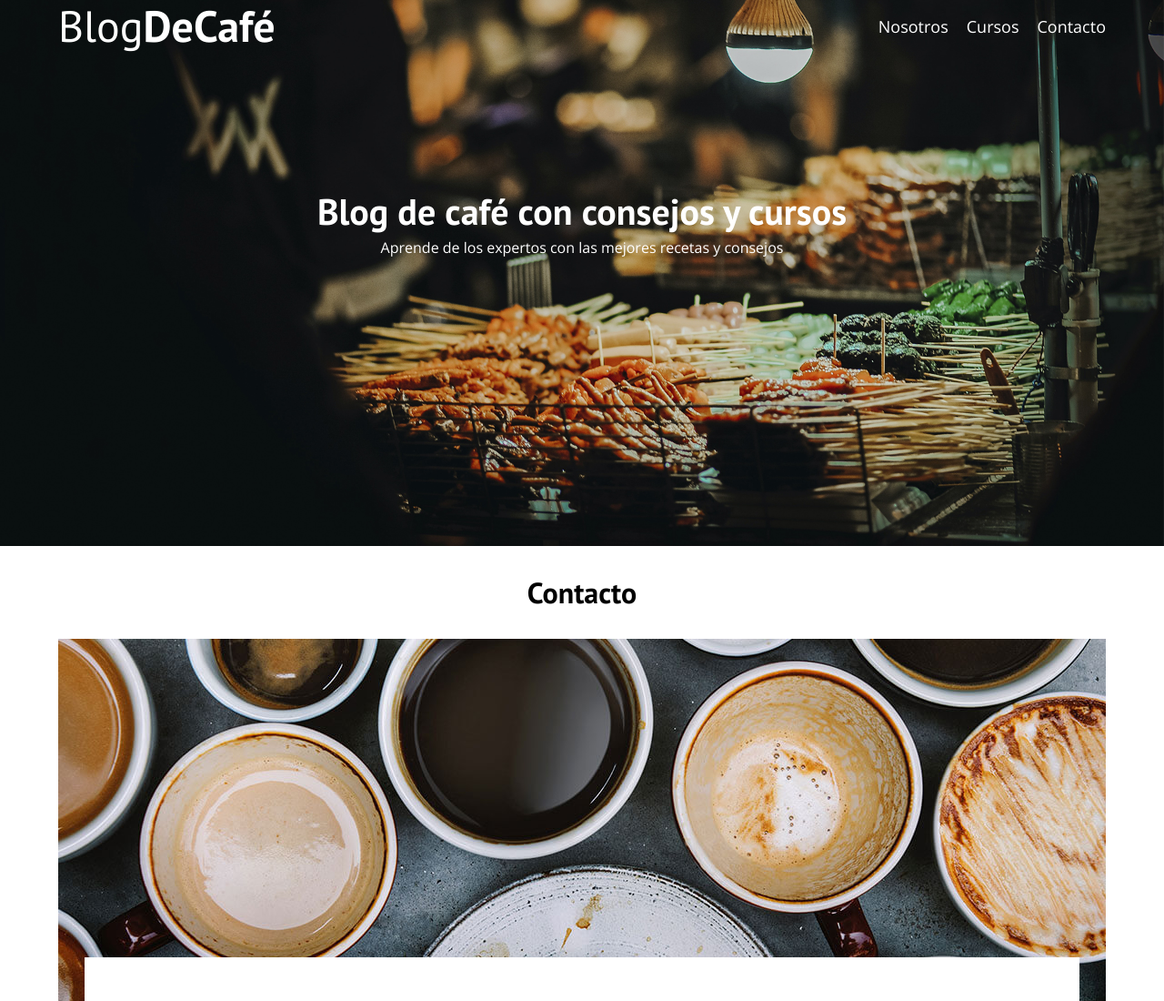
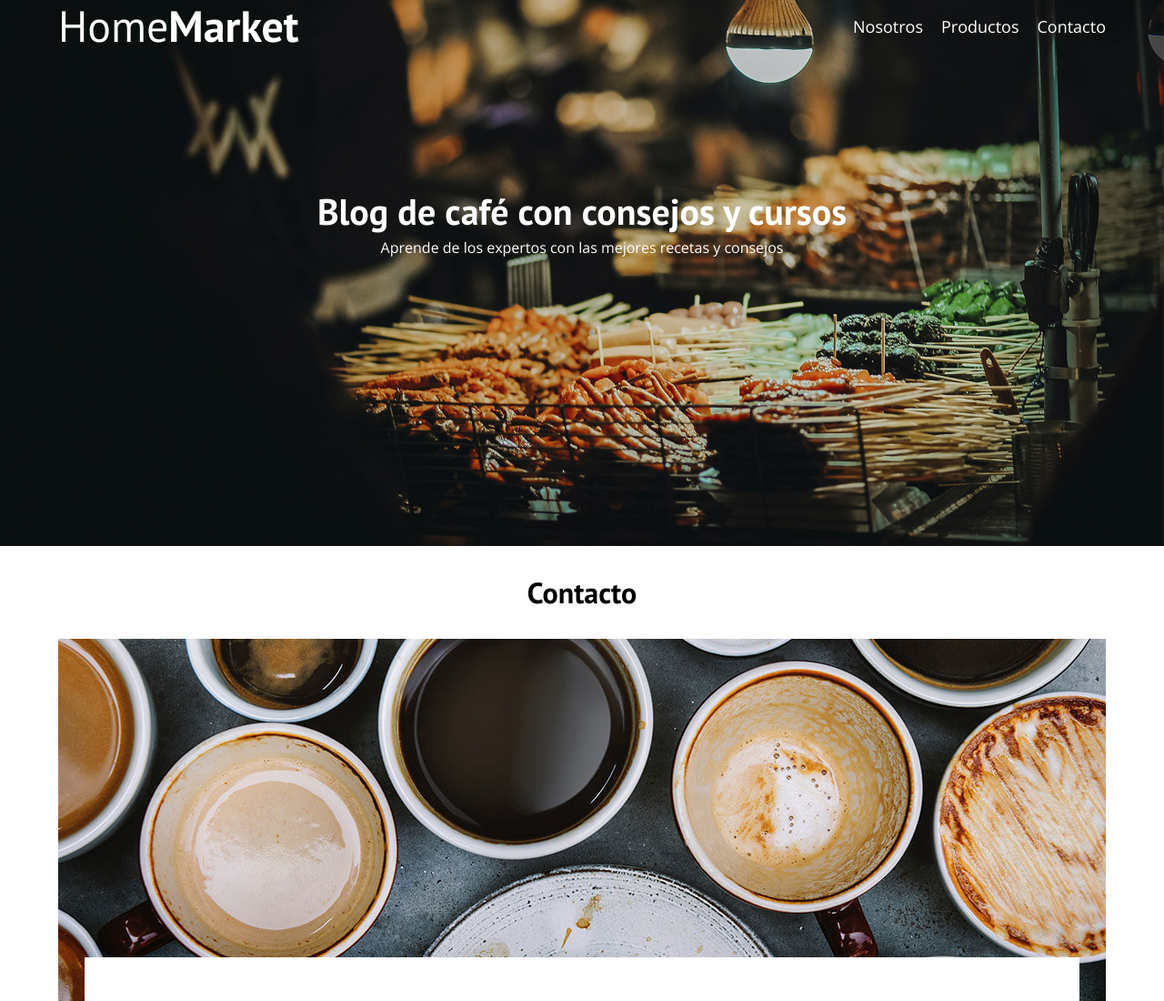
Before and after one commit to LrdSanti/HomeMarketV2, a plain HTML site: page contacto.html in a window 1280 px wide. Shown: the top 1100 px of the page at 91% size. Drawn offline with nearby package versions, Linux system fonts and the light colour scheme.

Commit message:
Actualizacion de homeMarket

```diff
--- a/contacto.html
+++ b/contacto.html
@@ -25,13 +25,13 @@
 
                 <a class="logo " href="index.html">
 
-                    <h1 class="logo__nombre no-margin centrar-texto">Blog<span class="logo__bold">DeCafé</span></h1>
+                    <h1 class="logo__nombre no-margin centrar-texto">Home<span class="logo__bold">Market</span></h1>
                 </a>
 
                 <nav class="navegacion">
 
                     <a href="nosotros.html" class="nevegacion__enlace">Nosotros</a>
-                    <a href="cursos.html" class="nevegacion__enlace">Cursos</a>
+                    <a href="productos.html" class="nevegacion__enlace">Productos</a>
                     <a href="contacto.html" class="nevegacion__enlace">Contacto</a>
 
                 </nav>
```
Also changed, not shown: index.html (+1 -1 lines), nosotros.html (+3 -3 lines), productos.html (renamed from cursos.html, +2 -2 lines).
